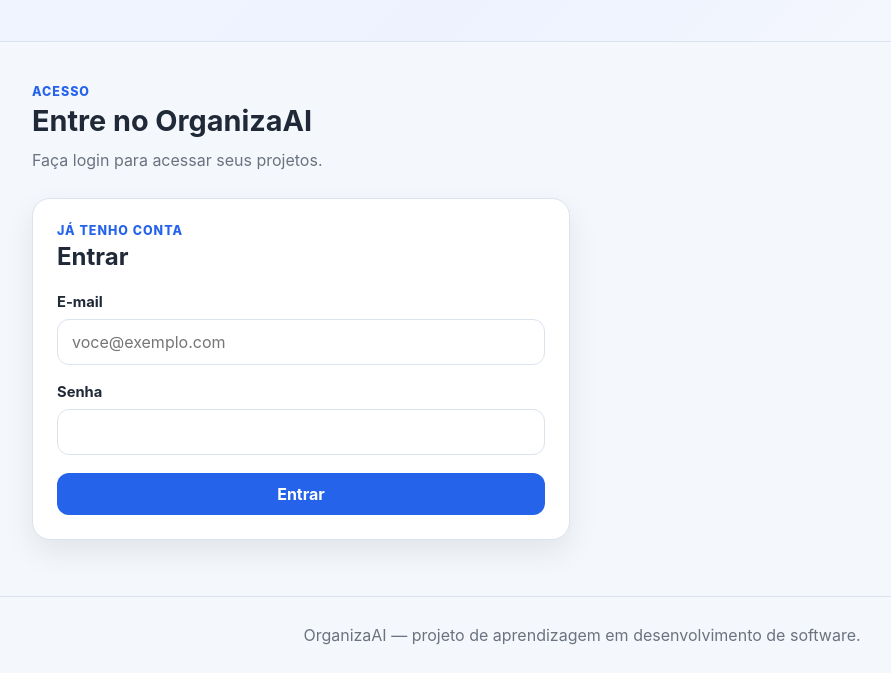
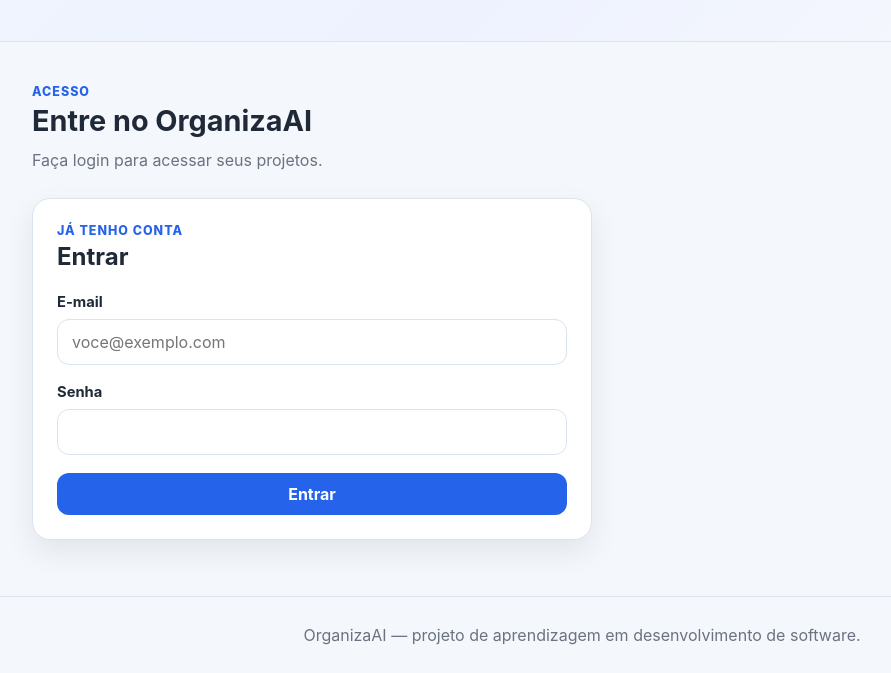
Before and after one commit to warleyredessociais2-rgb/OrganizaAI, a website: page public/index.html in a window 1280 px wide. Shown: the part 275-948 px from the top of the page, without its empty margins (58-949 px from the left). Drawn offline with Linux system fonts and the light colour scheme; files that its build step writes are made by us from their sources; no server answers; files whose address does not match are found by name.

Commit message:
ui: ajusta layout para pagina com apenas login

```diff
--- a/public/styles.css
+++ b/public/styles.css
@@ -153,6 +153,11 @@ button {
     repeat(2, minmax(0, 1fr));
   gap: 24px;
   align-items: start;
+}
+
+.autenticacao-grid.somente-login {
+  grid-template-columns: minmax(0, 1fr);
+  max-width: 560px;
 }
 
 .autenticacao-card {
```
